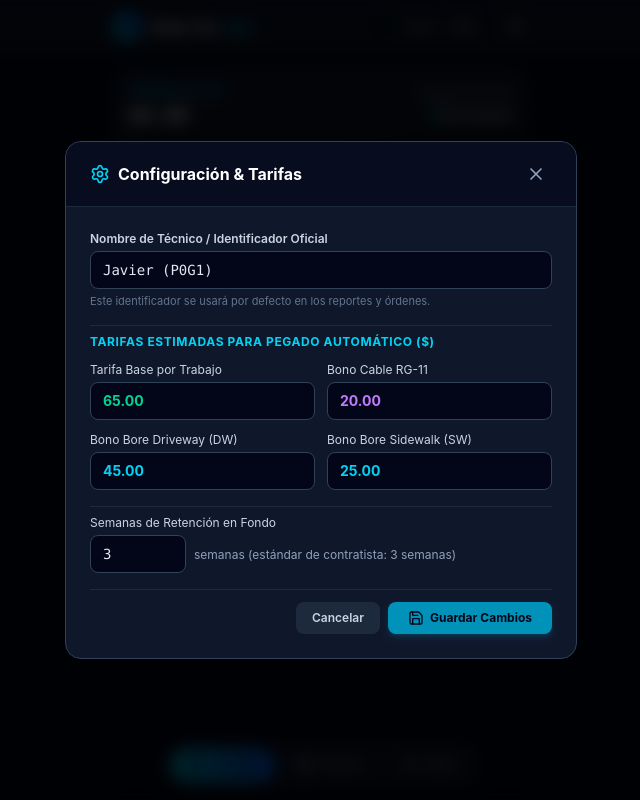
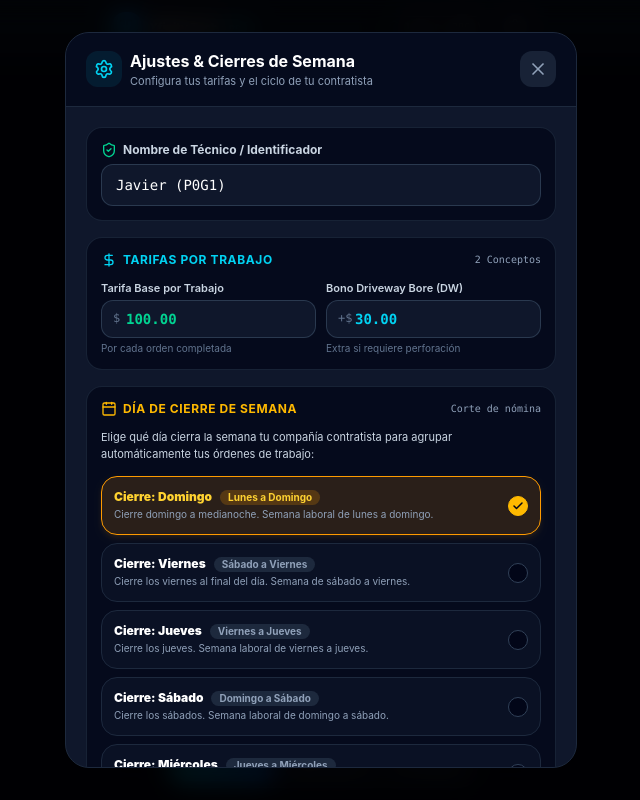
Before and after one commit to pulgaresx19/contabilidad-xfinity, a React (Vite) app in the folder client/: page / in a window 1280 px wide. Both pictures are taken after a click on the button 834 px from the left and 26 px from the top of the page. Shown: the whole page, without its empty margins (319-959 px from the left). Built offline with nearby package versions, Linux system fonts and the light colour scheme; no server answers.

Commit message:
feat(settings): add flexible weekly closing day selector and simplify rates to base and driveway bore

```diff
--- a/client/src/components/HistoryView.jsx
+++ b/client/src/components/HistoryView.jsx
@@ -93,7 +93,7 @@ export default function HistoryView({ summaryData, onRefresh }) {
     }).join('\n\n');
 
     const text = `📁 *CONSTANCIA DE AUDITORÍA & RECLAMACIÓN - XFINITY*
-📅 *Período:* Semana ${w.key} (${w.startDate} al ${w.endDate})
+📅 *Período:* Semana ${w.displayLabel || w.key} (${w.startDate} al ${w.endDate})
 👤 *Técnico:* Javier (P0G1)
 🔢 *Órdenes Completadas:* ${completedList.length} trabajos
 📏 *Metraje Total:* ${Math.round(w.totalFootage)} ft
@@ -192,7 +192,7 @@ ${jobLines}
                     <div className="space-y-0.5">
                       <div className="flex items-center gap-2">
                         <span className="text-sm font-black text-white font-mono group-hover:text-cyan-400 transition">
-                          Semana {w.key}
+                          Semana {w.displayLabel || w.key}
                         </span>
                         {/* Estado de Cobro Badge */}
                         {w.isPaid ? (
@@ -326,7 +326,7 @@ ${jobLines}
               <div>
                 <div className="flex items-center gap-2">
                   <span className="text-base font-black text-white font-mono">
-                    Semana {selectedWeekModal.key}
+                    Semana {selectedWeekModal.displayLabel || selectedWeekModal.key}
                   </span>
                   {selectedWeekModal.isPaid ? (
                     <span className="text-[10px] text-emerald-400 bg-emerald-950 border border-emerald-800 px-2 py-0.5 rounded-full font-bold">
--- a/client/src/components/ProfileView.jsx
+++ b/client/src/components/ProfileView.jsx
@@ -1,5 +1,13 @@
 import React from 'react';
-import { ShieldCheck, Settings, Clock, DollarSign, CheckCircle2, Ruler, Briefcase, ChevronRight } from 'lucide-react';
+import { ShieldCheck, Settings, Clock, DollarSign, CheckCircle2, Ruler, Briefcase, Calendar } from 'lucide-react';
+
+const CUTOFF_LABELS = {
+  '0': 'Domingos (Lunes a Domingo)',
+  '5': 'Viernes (Sábado a Viernes)',
+  '4': 'Jueves (Viernes a Jueves)',
+  '6': 'Sábados (Domingo a Sábado)',
+  '3': 'Miércoles (Jueves a Miércoles)'
+};
 
 export default function ProfileView({ techName, summaryData, onOpenSettings }) {
   const summary = summaryData?.summary || {
@@ -49,6 +57,28 @@ export default function ProfileView({ techName, summaryData, onOpenSettings }) {
             <span className="text-[10px] text-slate-400 block font-medium">Bono Driveway Bore (DW):</span>
             <span className="text-sm font-black text-cyan-400 font-mono">+$30.00</span>
           </div>
+        </div>
+
+        {/* Active Cutoff Day Card */}
+        <div
+          onClick={onOpenSettings}
+          className="flex items-center justify-between bg-slate-950/60 hover:bg-slate-950/90 p-2.5 rounded-2xl border border-slate-800/80 hover:border-amber-500/40 text-xs cursor-pointer transition active:scale-[0.99] group"
+        >
+          <div className="flex items-center gap-2.5">
+            <div className="p-1.5 bg-amber-500/10 text-amber-400 rounded-xl">
+              <Calendar className="h-4 w-4" />
+            </div>
+            <div>
+              <span className="text-[10px] text-slate-400 block font-medium">Día de Cierre de Semana:</span>
+              <span className="font-bold text-amber-300 font-mono text-[11px]">
+                {CUTOFF_LABELS[String(summary.cutoffDay ?? '0')] || 'Domingos (Lunes a Domingo)'}
+              </span>
+            </div>
+          </div>
+
+          <span className="text-[10px] text-cyan-400 group-hover:underline font-bold px-2 py-1 bg-cyan-950/50 rounded-lg border border-cyan-800/40">
+            Ajustar
+          </span>
         </div>
       </div>
 
--- a/client/src/components/SettingsModal.jsx
+++ b/client/src/components/SettingsModal.jsx
@@ -1,14 +1,50 @@
 import React, { useState, useEffect } from 'react';
-import { X, Settings, Save, Check, AlertCircle } from 'lucide-react';
+import { X, Settings, Save, Check, Calendar, DollarSign, ShieldCheck, HelpCircle } from 'lucide-react';
+
+const CLOSING_DAY_OPTIONS = [
+  {
+    id: '0',
+    dayName: 'Domingo',
+    period: 'Lunes a Domingo',
+    tag: 'Estándar General',
+    desc: 'Cierre domingo a medianoche. Semana laboral de lunes a domingo.'
+  },
+  {
+    id: '5',
+    dayName: 'Viernes',
+    period: 'Sábado a Viernes',
+    tag: 'Frecuente en Comcast',
+    desc: 'Cierre los viernes al final del día. Semana de sábado a viernes.'
+  },
+  {
+    id: '4',
+    dayName: 'Jueves',
+    period: 'Viernes a Jueves',
+    tag: 'Corte Jueves',
+    desc: 'Cierre los jueves. Semana laboral de viernes a jueves.'
+  },
+  {
+    id: '6',
+    dayName: 'Sábado',
+    period: 'Domingo a Sábado',
+    tag: 'Fin de Semana',
+    desc: 'Cierre los sábados. Semana laboral de domingo a sábado.'
+  },
+  {
+    id: '3',
+    dayName: 'Miércoles',
+    period: 'Jueves a Miércoles',
+    tag: 'Mitad de Semana',
+    desc: 'Cierre los miércoles. Semana de jueves a miércoles.'
+  }
+];
 
 export default function SettingsModal({ isOpen, onClose, onSettingsSaved }) {
   const [settings, setSettings] = useState({
     tech_default: 'Javier (P0G1)',
-    base_rate: '65.00',
-    rg11_bonus: '20.00',
-    bore_dw_bonus: '45.00',
-    bore_sw_bonus: '25.00',
-    holdback_weeks: '3'
+    base_rate: '100.00',
+    bore_dw_bonus: '30.00',
+    cutoff_day: '0'
   });
   const [loading, setLoading] = useState(false);
   const [saved, setSaved] = useState(false);
@@ -19,7 +55,21 @@ export default function SettingsModal({ isOpen, onClose, onSettingsSaved }) {
         .then((res) => res.json())
         .then((data) => {
           if (data && Object.keys(data).length > 0) {
-            setSettings((prev) => ({ ...prev, ...data }));
+            // Normalize cutoff_day to string id
+            let cutoffVal = data.cutoff_day;
+            if (cutoffVal === 'Sunday') cutoffVal = '0';
+            else if (cutoffVal === 'Friday') cutoffVal = '5';
+            else if (cutoffVal === 'Thursday') cutoffVal = '4';
+            else if (cutoffVal === 'Saturday') cutoffVal = '6';
+            else if (cutoffVal === 'Wednesday') cutoffVal = '3';
+            else if (!cutoffVal) cutoffVal = '0';
+
+            setSettings({
+              tech_default: data.tech_default || 'Javier (P0G1)',
+              base_rate: data.base_rate || '100.00',
+              bore_dw_bonus: data.bore_dw_bonus || '30.00',
+              cutoff_day: String(cutoffVal)
+            });
           }
         })
         .catch(console.error);
@@ -27,6 +77,8 @@ export default function SettingsModal({ isOpen, onClose, onSettingsSaved }) {
   }, [isOpen]);
 
   if (!isOpen) return null;
+
+  const currentOption = CLOSING_DAY_OPTIONS.find(o => o.id === String(settings.cutoff_day)) || CLOSING_DAY_OPTIONS[0];
 
   const handleSubmit = async (e) => {
     e.preventDefault();
@@ -37,11 +89,17 @@ export default function SettingsModal({ isOpen, onClose, onSettingsSaved }) {
       const res = await fetch('/api/settings', {
         method: 'POST',
         headers: { 'Content-Type': 'application/json' },
-        body: JSON.stringify(settings)
+        body: JSON.stringify({
+          tech_default: settings.tech_default,
+          base_rate: settings.base_rate,
+          bore_dw_bonus: settings.bore_dw_bonus,
+          cutoff_day: settings.cutoff_day
+        })
       });
+
       if (res.ok) {
         setSaved(true);
-        onSettingsSaved(settings);
+        if (onSettingsSaved) onSettingsSaved(settings);
         setTimeout(() => {
           setSaved(false);
           onClose();
@@ -55,27 +113,36 @@ export default function SettingsModal({ isOpen, onClose, onSettingsSaved }) {
   };
 
   return (
-    <div className="fixed inset-0 z-50 flex items-center justify-center p-4 bg-black/80 backdrop-blur-sm animate-fade-in">
-      <div className="bg-slate-900 border border-slate-700 w-full max-w-lg rounded-2xl shadow-2xl overflow-hidden flex flex-col">
-        {/* Header */}
-        <div className="px-6 py-4 border-b border-slate-800 flex items-center justify-between bg-slate-950/60">
+    <div className="fixed inset-0 z-50 flex items-center justify-center p-3 sm:p-4 bg-black/85 backdrop-blur-md animate-fade-in">
+      <div className="bg-slate-900 border border-slate-800 w-full max-w-lg rounded-3xl shadow-2xl overflow-hidden flex flex-col max-h-[92vh]">
+        {/* Header con botón Cruz */}
+        <div className="px-5 py-4 border-b border-slate-800 flex items-center justify-between bg-slate-950/70">
           <div className="flex items-center gap-2">
-            <Settings className="h-5 w-5 text-cyan-400" />
-            <h3 className="font-bold text-white text-base">Configuración & Tarifas</h3>
+            <div className="p-2 bg-cyan-500/10 text-cyan-400 rounded-xl">
+              <Settings className="h-5 w-5" />
             </div>
+            <div>
+              <h3 className="font-bold text-white text-base">Ajustes & Cierres de Semana</h3>
+              <p className="text-[11px] text-slate-400">Configura tus tarifas y el ciclo de tu contratista</p>
+            </div>
+          </div>
+
           <button
             onClick={onClose}
-            className="p-1.5 text-slate-400 hover:text-white rounded-lg hover:bg-slate-800 transition"
+            className="p-2 text-slate-400 hover:text-white rounded-xl bg-slate-800/80 hover:bg-slate-800 transition active:scale-95"
+            title="Cerrar ajustes"
           >
             <X className="h-5 w-5" />
           </button>
         </div>
 
-        {/* Form */}
-        <form onSubmit={handleSubmit} className="p-6 space-y-4">
-          <div>
-            <label className="block text-xs font-semibold text-slate-300 mb-1">
-              Nombre de Técnico / Identificador Oficial
+        {/* Form con scroll */}
+        <form onSubmit={handleSubmit} className="p-5 space-y-4 overflow-y-auto flex-1">
+          {/* 1. TECNICO */}
+          <div className="bg-slate-950/70 border border-slate-800/80 rounded-2xl p-3.5 space-y-1.5">
+            <label className="text-xs font-bold text-slate-300 flex items-center gap-1.5">
+              <ShieldCheck className="h-4 w-4 text-emerald-400" />
+              <span>Nombre de Técnico / Identificador</span>
             </label>
             <input
               type="text"
@@ -83,99 +150,153 @@ export default function SettingsModal({ isOpen, onClose, onSettingsSaved }) {
               value={settings.tech_default || ''}
               onChange={(e) => setSettings({ ...settings, tech_default: e.target.value })}
               placeholder="ej. Javier (P0G1)"
-              className="w-full bg-slate-950 border border-slate-700 rounded-lg px-3 py-2 text-xs sm:text-sm text-slate-200 focus:outline-none focus:border-cyan-500 font-mono"
-            />
-            <p className="text-[11px] text-slate-500 mt-1">Este identificador se usará por defecto en los reportes y órdenes.</p>
-          </div>
-
-          <div className="pt-2 border-t border-slate-800">
-            <h4 className="text-xs font-bold text-cyan-400 uppercase tracking-wider mb-3">
-              Tarifas Estimadas para Pegado Automático ($)
-            </h4>
-
-            <div className="grid grid-cols-2 gap-3">
-              <div>
-                <label className="block text-xs text-slate-300 mb-1">Tarifa Base por Trabajo</label>
-                <input
-                  type="number"
-                  step="0.5"
-                  value={settings.base_rate || ''}
-                  onChange={(e) => setSettings({ ...settings, base_rate: e.target.value })}
-                  className="w-full bg-slate-950 border border-slate-700 rounded-lg px-3 py-2 text-xs sm:text-sm text-emerald-400 font-bold focus:outline-none focus:border-cyan-500"
+              className="w-full bg-slate-900 border border-slate-700/80 rounded-xl px-3.5 py-2.5 text-xs sm:text-sm text-white font-mono focus:outline-none focus:border-cyan-500 transition"
             />
           </div>
 
-              <div>
-                <label className="block text-xs text-slate-300 mb-1">Bono Cable RG-11</label>
+          {/* 2. TARIFAS DE PAGO (SOLO 2: BASE Y BORE DRIVEWAY) */}
+          <div className="bg-slate-950/70 border border-slate-800/80 rounded-2xl p-3.5 space-y-3">
+            <div className="flex items-center justify-between">
+              <span className="text-xs font-bold text-cyan-400 uppercase tracking-wider flex items-center gap-1.5">
+                <DollarSign className="h-4 w-4" />
+                <span>Tarifas por Trabajo</span>
+              </span>
+              <span className="text-[10px] text-slate-400 font-mono">2 Conceptos</span>
+            </div>
+
+            <div className="grid grid-cols-2 gap-2.5">
+              {/* Tarifa Base */}
+              <div className="space-y-1">
+                <label className="block text-[11px] font-semibold text-slate-300">
+                  Tarifa Base por Trabajo
+                </label>
+                <div className="relative">
+                  <span className="absolute left-3 top-2.5 text-xs text-slate-500 font-mono">$</span>
                   <input
                     type="number"
-                  step="0.5"
-                  value={settings.rg11_bonus || ''}
-                  onChange={(e) => setSettings({ ...settings, rg11_bonus: e.target.value })}
-                  className="w-full bg-slate-950 border border-slate-700 rounded-lg px-3 py-2 text-xs sm:text-sm text-purple-400 font-bold focus:outline-none focus:border-cyan-500"
+                    step="1"
+                    required
+                    value={settings.base_rate || ''}
+                    onChange={(e) => setSettings({ ...settings, base_rate: e.target.value })}
+                    className="w-full bg-slate-900 border border-slate-700/80 rounded-xl pl-6 pr-3 py-2 text-xs sm:text-sm text-emerald-400 font-black font-mono focus:outline-none focus:border-cyan-500 transition"
                   />
                 </div>
+                <span className="text-[10px] text-slate-500 block leading-tight">Por cada orden completada</span>
+              </div>
 
-              <div>
-                <label className="block text-xs text-slate-300 mb-1">Bono Bore Driveway (DW)</label>
+              {/* Bono Driveway Bore */}
+              <div className="space-y-1">
+                <label className="block text-[11px] font-semibold text-slate-300">
+                  Bono Driveway Bore (DW)
+                </label>
+                <div className="relative">
+                  <span className="absolute left-3 top-2.5 text-xs text-slate-500 font-mono">+$</span>
                   <input
                     type="number"
-                  step="0.5"
+                    step="1"
+                    required
                     value={settings.bore_dw_bonus || ''}
                     onChange={(e) => setSettings({ ...settings, bore_dw_bonus: e.target.value })}
-                  className="w-full bg-slate-950 border border-slate-700 rounded-lg px-3 py-2 text-xs sm:text-sm text-cyan-400 font-bold focus:outline-none focus:border-cyan-500"
+                    className="w-full bg-slate-900 border border-slate-700/80 rounded-xl pl-7 pr-3 py-2 text-xs sm:text-sm text-cyan-400 font-black font-mono focus:outline-none focus:border-cyan-500 transition"
                   />
                 </div>
-
-              <div>
-                <label className="block text-xs text-slate-300 mb-1">Bono Bore Sidewalk (SW)</label>
-                <input
-                  type="number"
-                  step="0.5"
-                  value={settings.bore_sw_bonus || ''}
-                  onChange={(e) => setSettings({ ...settings, bore_sw_bonus: e.target.value })}
-                  className="w-full bg-slate-950 border border-slate-700 rounded-lg px-3 py-2 text-xs sm:text-sm text-cyan-400 font-bold focus:outline-none focus:border-cyan-500"
-                />
+                <span className="text-[10px] text-slate-500 block leading-tight">Extra si requiere perforación</span>
               </div>
             </div>
           </div>
 
-          <div className="pt-2 border-t border-slate-800">
-            <label className="block text-xs text-slate-300 mb-1">Semanas de Retención en Fondo</label>
-            <input
-              type="number"
-              min="1"
-              max="8"
-              value={settings.holdback_weeks || '3'}
-              onChange={(e) => setSettings({ ...settings, holdback_weeks: e.target.value })}
-              className="w-24 bg-slate-950 border border-slate-700 rounded-lg px-3 py-2 text-xs sm:text-sm text-slate-200 focus:outline-none focus:border-cyan-500 font-mono"
-            />
-            <span className="text-xs text-slate-400 ml-2">semanas (estándar de contratista: 3 semanas)</span>
+          {/* 3. DÍA / CICLO DE CIERRE SEMANAL (CONFIGURACIÓN FLEXIBLE) */}
+          <div className="bg-slate-950/70 border border-slate-800/80 rounded-2xl p-3.5 space-y-3">
+            <div className="flex items-center justify-between">
+              <span className="text-xs font-bold text-amber-400 uppercase tracking-wider flex items-center gap-1.5">
+                <Calendar className="h-4 w-4" />
+                <span>Día de Cierre de Semana</span>
+              </span>
+              <span className="text-[10px] text-slate-400 font-mono">Corte de nómina</span>
+            </div>
+
+            <p className="text-[11px] text-slate-300 leading-relaxed">
+              Elige qué día cierra la semana tu compañía contratista para agrupar automáticamente tus órdenes de trabajo:
+            </p>
+
+            {/* Selector de opciones */}
+            <div className="space-y-2">
+              {CLOSING_DAY_OPTIONS.map((opt) => {
+                const isSelected = String(settings.cutoff_day) === opt.id;
+                return (
+                  <div
+                    key={opt.id}
+                    onClick={() => setSettings({ ...settings, cutoff_day: opt.id })}
+                    className={`p-3 rounded-2xl border cursor-pointer transition select-none flex items-center justify-between gap-3 ${
+                      isSelected
+                        ? 'bg-amber-500/15 border-amber-500 text-white shadow-md shadow-amber-500/10'
+                        : 'bg-slate-900/60 border-slate-800 text-slate-300 hover:border-slate-700'
+                    }`}
+                  >
+                    <div className="space-y-0.5">
+                      <div className="flex items-center gap-2">
+                        <span className={`text-xs font-black ${isSelected ? 'text-amber-300' : 'text-white'}`}>
+                          Cierre: {opt.dayName}
+                        </span>
+                        <span className={`text-[10px] px-2 py-0.2 rounded-full font-bold ${
+                          isSelected ? 'bg-amber-500/20 text-amber-300' : 'bg-slate-800 text-slate-400'
+                        }`}>
+                          {opt.period}
+                        </span>
+                      </div>
+                      <p className="text-[10px] text-slate-400">{opt.desc}</p>
+                    </div>
+
+                    <div className={`h-5 w-5 rounded-full flex items-center justify-center border transition flex-shrink-0 ${
+                      isSelected
+                        ? 'border-amber-400 bg-amber-400 text-slate-950'
+                        : 'border-slate-700 bg-slate-950 text-transparent'
+                    }`}>
+                      <Check className="h-3 w-3 stroke-[3]" />
+                    </div>
+                  </div>
+                );
+              })}
+            </div>
+
+            {/* Recuadro informativo del ciclo activo */}
+            <div className="p-3 bg-slate-900 border border-slate-800 rounded-xl text-xs space-y-1">
+              <span className="text-[10px] text-slate-400 uppercase font-bold block">
+                Ciclo Seleccionado Actualmente:
+              </span>
+              <p className="text-amber-300 font-bold font-mono text-xs">
+                Cierre los {currentOption.dayName}s ({currentOption.period})
+              </p>
+              <p className="text-[10px] text-slate-400">
+                Al guardar, la lista de cierres semanales y comprobantes se recalculará automáticamente con este período.
+              </p>
+            </div>
           </div>
 
           {saved && (
-            <div className="p-3 bg-emerald-500/10 border border-emerald-500/30 rounded-xl flex items-center gap-2 text-emerald-400 text-xs">
-              <Check className="h-4 w-4" />
-              <span>Configuración guardada exitosamente.</span>
+            <div className="p-3.5 bg-emerald-500/10 border border-emerald-500/30 rounded-2xl flex items-center gap-2 text-emerald-400 text-xs font-semibold animate-fade-in">
+              <Check className="h-4 w-4 stroke-[3]" />
+              <span>¡Configuración y ciclo de cierre actualizados con éxito!</span>
             </div>
           )}
 
-          {/* Buttons */}
-          <div className="flex justify-end gap-2 pt-3 border-t border-slate-800">
+          {/* Botones de acción */}
+          <div className="pt-2 flex items-center gap-2">
             <button
               type="button"
               onClick={onClose}
-              className="px-4 py-2 bg-slate-800 hover:bg-slate-700 text-slate-300 text-xs font-semibold rounded-lg transition"
+              className="flex-1 py-3 px-4 bg-slate-800 hover:bg-slate-700 text-slate-300 text-xs font-bold rounded-xl transition"
             >
               Cancelar
             </button>
+
             <button
               type="submit"
               disabled={loading}
-              className="px-5 py-2 bg-cyan-600 hover:bg-cyan-500 text-slate-950 text-xs font-bold rounded-lg transition flex items-center gap-1.5 shadow-md shadow-cyan-600/20"
+              className="flex-1 py-3 px-4 bg-gradient-to-r from-cyan-500 to-blue-600 hover:from-cyan-400 hover:to-blue-500 text-slate-950 font-black text-xs rounded-xl flex items-center justify-center gap-1.5 shadow-md shadow-cyan-500/20 active:scale-95 transition"
             >
-              <Save className="h-4 w-4" />
-              <span>{loading ? 'Guardando...' : 'Guardar Cambios'}</span>
+              <Save className="h-4 w-4 stroke-[2.5]" />
+              <span>{loading ? 'Guardando...' : 'Guardar Ajustes'}</span>
             </button>
           </div>
         </form>
```
Also changed, not shown: 2 other files (tests, documents, lock files or other folders). Lines whose indentation alone changed are shown as unchanged.
